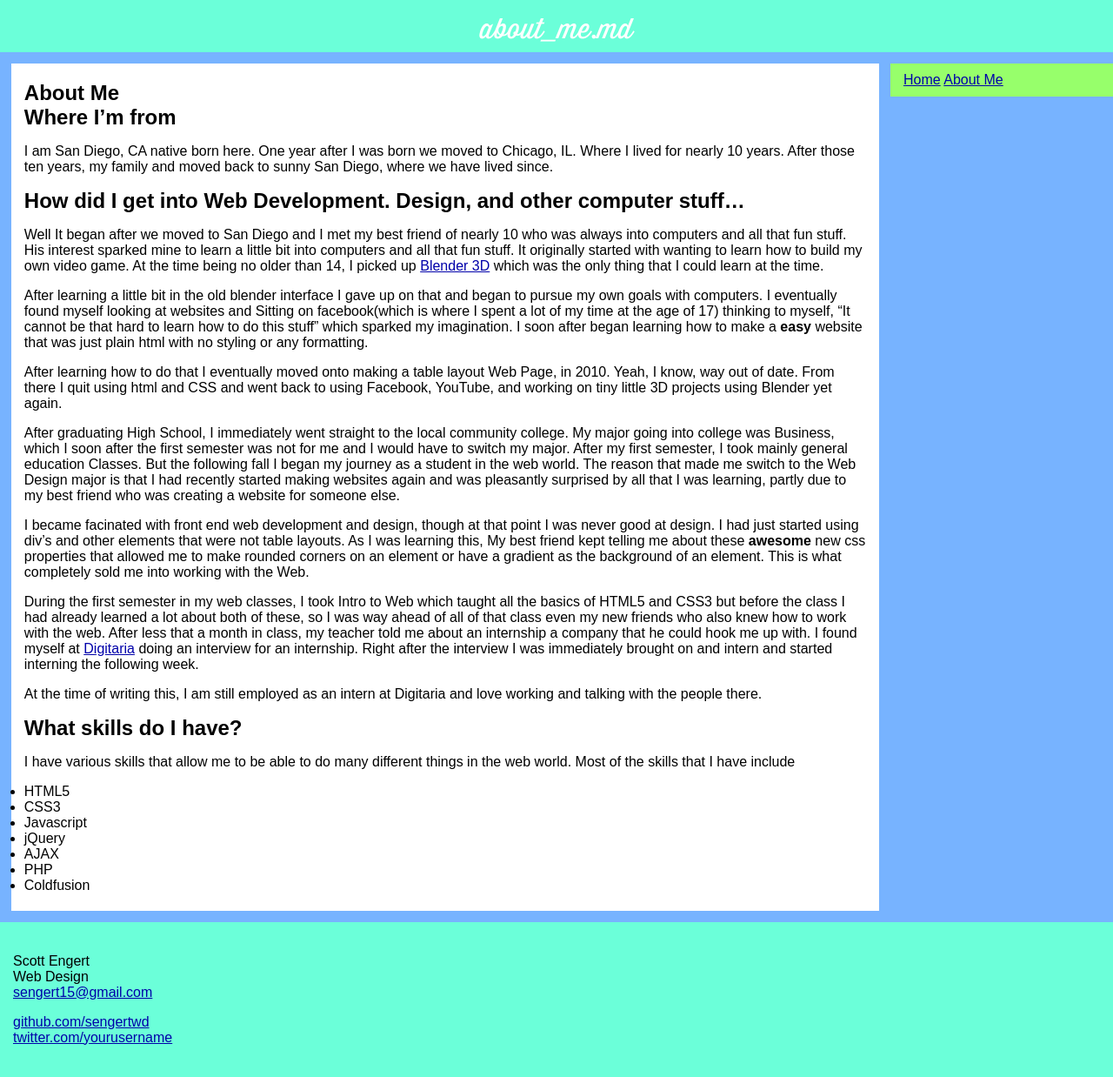
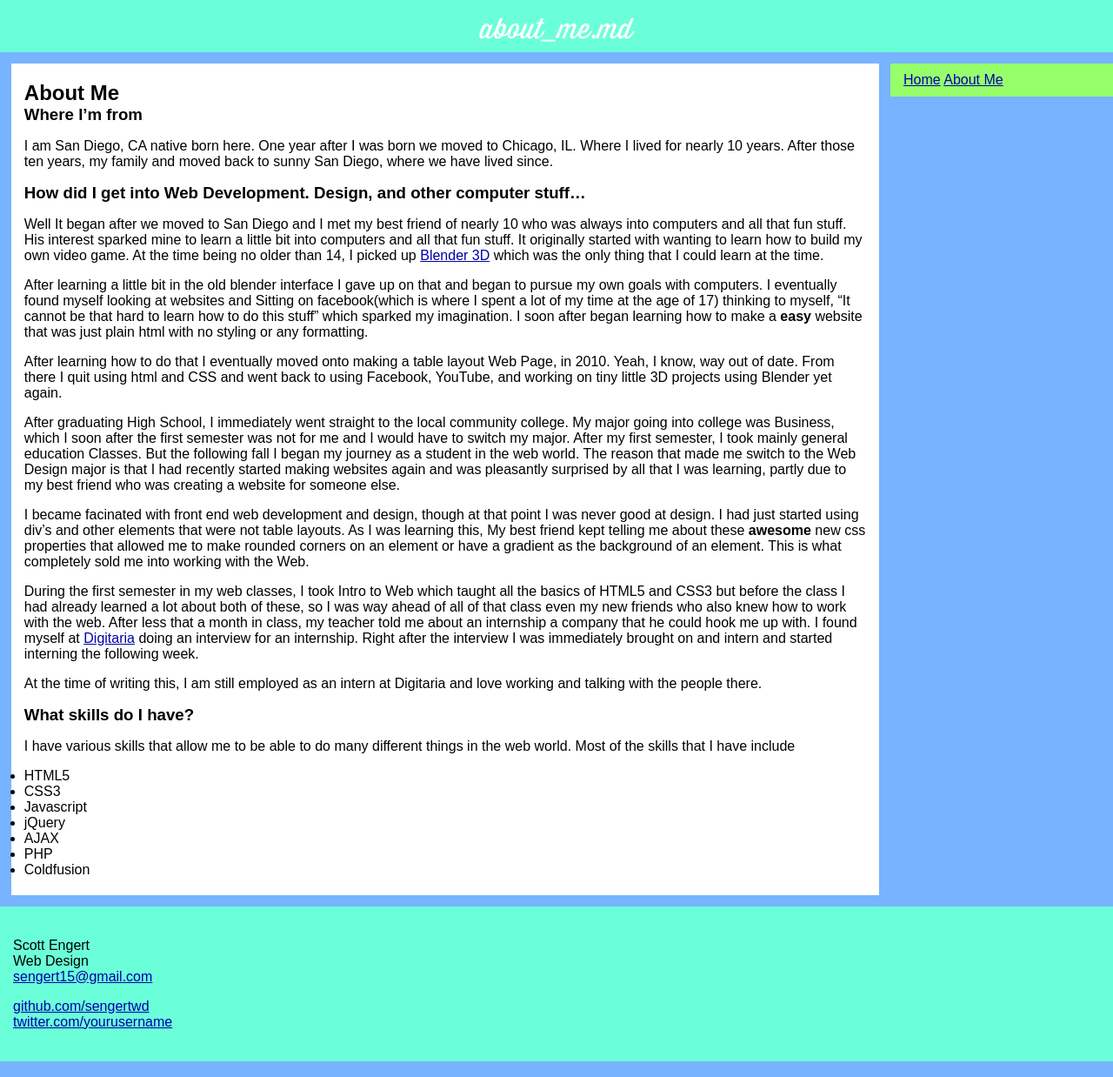
Before and after one commit to sengertwd/jekyll-test, a Jekyll site: the page built from about_me.md, in a window 1280 px wide. Shown: the whole page at 87% size. Built offline with Jekyll 4.4.1, drawn with Linux system fonts in a browser that asks for light colours; some web fonts are replaced.

```diff
--- a/about_me.md
+++ b/about_me.md
@@ -4,11 +4,11 @@ title:  "About Me"
 date:   2013-07-19 10:38:45
 categories: introduction
 ---
-# About Me
-## Where I'm from
+## About Me
+### Where I'm from
 I am San Diego, CA native born here. One year after I was born we moved to Chicago, IL. Where I lived for nearly 10 years. After those ten years, my family and  moved back to sunny San Diego, where we have lived since.
 
-## How did I get into Web Development. Design, and other computer stuff...
+### How did I get into Web Development. Design, and other computer stuff...
 Well It began after we moved to San Diego and I met my best friend of nearly 10 who was always into computers and all that fun stuff. His interest sparked mine to learn a little bit into computers and all that fun stuff. It originally started with wanting to learn how to build my own video game. At the time being no older than 14, I picked up [Blender 3D](http://www.blender.org/) which was the only thing that I could learn at the time.
 
 After learning a little bit in the old blender interface I gave up on that and began to pursue my own goals with computers. I eventually found myself looking at websites and Sitting on facebook(which is where I spent a lot of my time at the age of 17) thinking to myself, "It cannot be that hard to learn how to do this stuff" which sparked my imagination. I soon after began learning how to make a **easy** website that was just plain html with no styling or any formatting.
@@ -23,7 +23,7 @@ During the first semester in my web classes, I took Intro to Web which taught al
 
 At the time of writing this, I am still employed as an intern at Digitaria and love working and talking with the people there.
 
-## What skills do I have?
+### What skills do I have?
 I have various skills that allow me to be able to do many different things in the web world.
 Most of the skills that I have include
 
```
